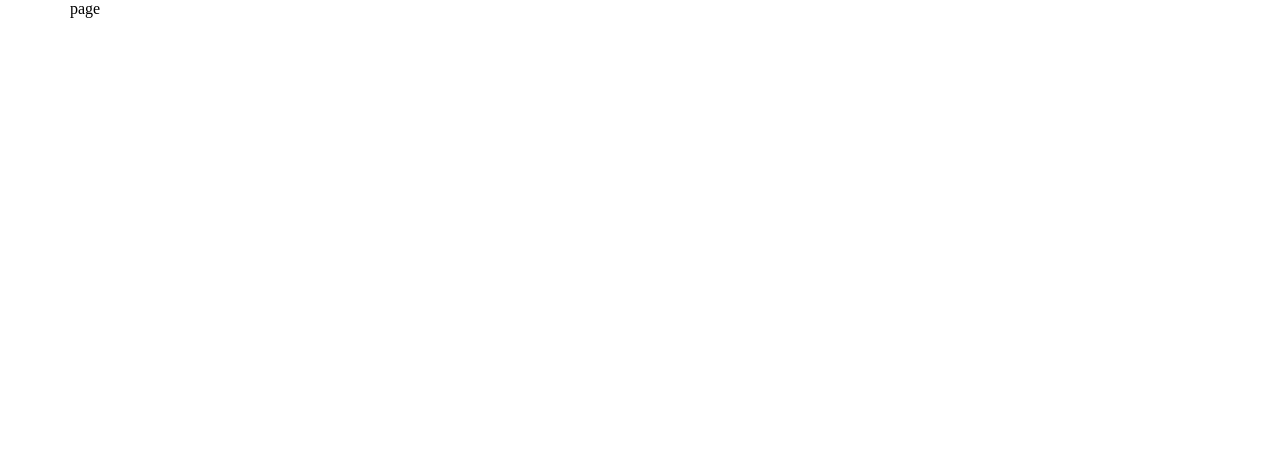
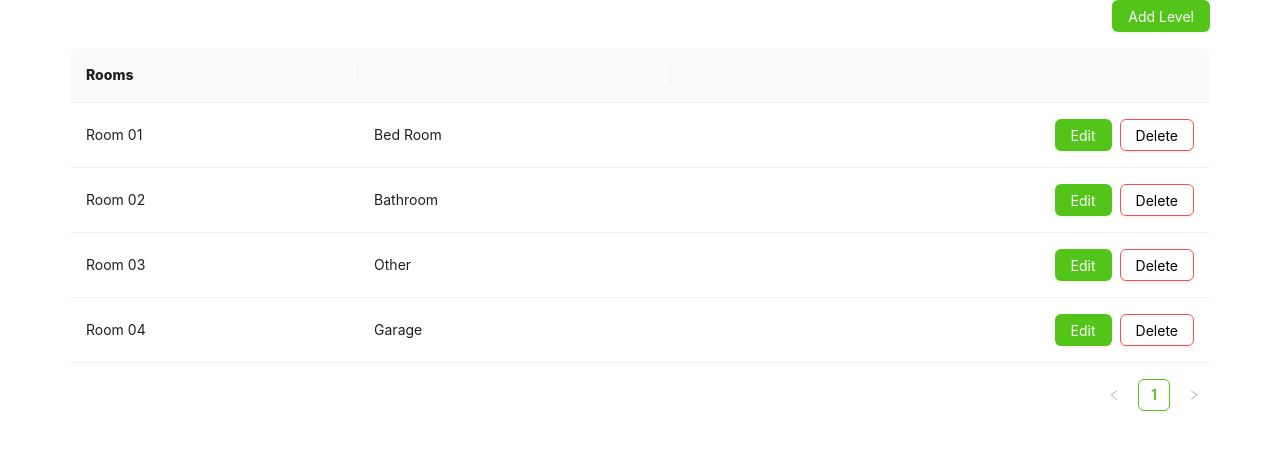
Before and after one commit to MohsinGhani/Realstate, a Next.js app: page /levels/1 in a window 1280 px wide. Shown: the top 450 px of the page. Built offline with nearby package versions, Linux system fonts and the light colour scheme.

Commit message:
create a rooms page

```diff
--- a/src/app/levels/[id]/page.tsx
+++ b/src/app/levels/[id]/page.tsx
@@ -1,7 +1,172 @@
-import React from "react";
+"use client";
+import React, { useState } from "react";
+import {
+  Table,
+  Button,
+  Modal,
+  Typography,
+  message,
+  Popconfirm,
+  Input,
+  Space,
+} from "antd";
 
-const page = () => {
-  return <div>page</div>;
+const initialData = [
+  {
+    id: 1,
+    name: "Room 01",
+    room: "Bed Room",
+  },
+  {
+    id: 2,
+    name: "Room 02",
+    room: "Bathroom",
+  },
+  {
+    id: 3,
+    name: "Room 03 ",
+    room: "Other",
+  },
+  {
+    id: 4,
+    name: "Room 04",
+    room: "Garage",
+  },
+];
+
+const TableComponent: React.FC = () => {
+  const [data, setData] = useState(initialData);
+  const [selectedItem, setSelectedItem] = useState<any>(null);
+  const [isModalVisible, setIsModalVisible] = useState(false);
+
+  const confirm = (record: any) => {
+    deleteItem(record);
+    message.success("Click on Yes");
+  };
+  const cancel = () => {
+    message.error("Click on No");
+  };
+
+  const columns: any = [
+    {
+      title: <span className="font-extrabold text-18">Rooms</span>,
+      dataIndex: "name",
+      key: "name",
+    },
+    {
+      dataIndex: "room",
+      key: "room",
+    },
+    {
+      key: "action",
+      align: "right",
+
+      render: (_: any, record: any) => (
+        <Space>
+          <Button type="primary" onClick={() => editItem(record)}>
+            Edit
+          </Button>
+
+          <Popconfirm
+            className="text-black"
+            title="Are you sure to delete this task?"
+            onConfirm={() => confirm(record)}
+            onCancel={cancel}
+            okText="Yes"
+            cancelText="No"
+          >
+            <Button danger>Delete</Button>
+          </Popconfirm>
+        </Space>
+      ),
+    },
+  ];
+
+  const editItem = (item: any) => {
+    setSelectedItem(item);
+    setIsModalVisible(true);
+  };
+
+  const deleteItem = (item: any) => {
+    const updatedData = data.filter((d: any) => d.id !== item.id);
+    setData(updatedData);
+  };
+
+  const handleSave = (editedItem: any) => {
+    if (selectedItem) {
+      const updatedData = data.map((d: any) =>
+        d.id === selectedItem.id ? { ...d, ...editedItem } : d
+      );
+      setData(updatedData);
+    } else {
+      const newItem = {
+        ...editedItem,
+        id: data.length + 1,
+      };
+      setData([...data, newItem]);
+    }
+    setIsModalVisible(false);
+    setSelectedItem(null);
+  };
+  const [isAddModalVisible, setIsAddModalVisible] = useState(false);
+
+  const handleAddModalOpen = () => {
+    setIsAddModalVisible(true);
+  };
+
+  const handleAddModalClose = () => {
+    setIsAddModalVisible(false);
+  };
+
+  return (
+    <div>
+      <div className="flex justify-end mb-4">
+        <Button type="primary" onClick={handleAddModalOpen}>
+          Add Level
+        </Button>
+      </div>
+
+      <Table dataSource={data} columns={columns} />
+
+      <Modal open={isAddModalVisible} onCancel={handleAddModalClose}>
+        <Typography className="fw-800 text-2xl">Add House Level</Typography>
+        <Input type="text" name="name" placeholder=" Add House Level" />
+      </Modal>
+
+      <Modal
+        title={selectedItem ? "Edit Item" : "Add Item"}
+        open={isModalVisible}
+        onCancel={() => setIsModalVisible(false)}
+      >
+        <ItemForm item={selectedItem} onSave={handleSave} />
+      </Modal>
+    </div>
+  );
 };
 
-export default page;
+const ItemForm: React.FC<any> = ({ item, onSave }) => {
+  const [formData, setFormData] = useState(item || {});
+  const handleChange = (e: React.ChangeEvent<HTMLInputElement>) => {
+    setFormData({ ...formData, [e.target.name]: e.target.value });
+  };
+
+  const handleSubmit = (e: React.FormEvent<HTMLFormElement>) => {
+    e.preventDefault();
+    onSave(formData);
+  };
+
+  return (
+    <form className="flex  justify-center flex-col" onSubmit={handleSubmit}>
+      <div className="flex w-100%">
+        <Input
+          type="text"
+          name="name"
+          value={formData.name || ""}
+          onChange={handleChange}
+        />
+      </div>
+    </form>
+  );
+};
+
+export default TableComponent;
```
